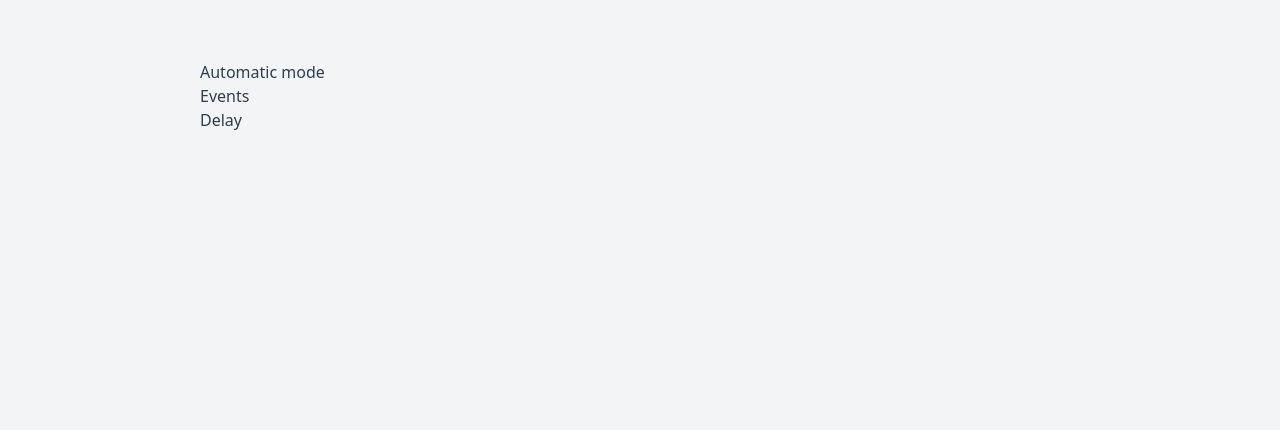
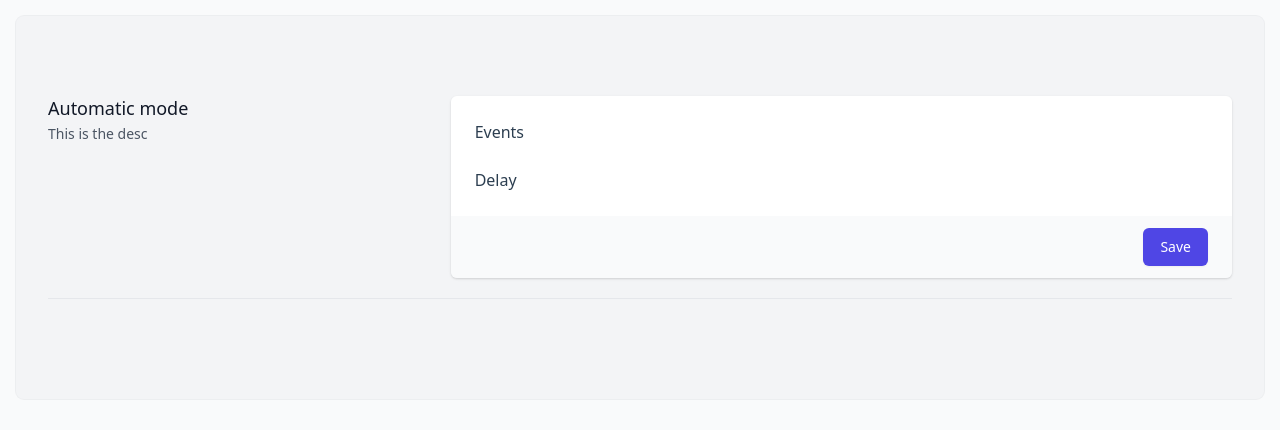
Before and after one commit to leboeuf/vue-forms, a Vue app: page / in a window 1280 px wide. Shown: the top 430 px of the page. Built offline with nearby package versions, Linux system fonts and the light colour scheme.

Commit message:
Start section design

```diff
--- a/package.json
+++ b/package.json
@@ -7,6 +7,7 @@
     "serve": "vite preview"
   },
   "dependencies": {
+    "@tailwindcss/forms": "^0.3.2",
     "vue": "^3.0.11"
   },
   "devDependencies": {
--- a/src/App.vue
+++ b/src/App.vue
@@ -1,5 +1,7 @@
 <template>
-  <Form/>
+<div class="mx-auto px-4 sm:px-6 lg:px-8 py-20 bg-gray-100 rounded-lg ring-1 ring-gray-900 ring-opacity-5" style="max-width: 85rem;">
+	<Form/>
+</div>
 </template>
 
 <script setup>
@@ -8,14 +10,13 @@ import Form from './components/Form.vue'
 
 <style>
 body {
-  font-family: Avenir, Helvetica, Arial, sans-serif;
-  -webkit-font-smoothing: antialiased;
-  -moz-osx-font-smoothing: grayscale;
-  color: #2c3e50;
-  background-color: rgba(243, 244, 246, 1);
+	font-family: Avenir, Helvetica, Arial, sans-serif;
+	-webkit-font-smoothing: antialiased;
+	-moz-osx-font-smoothing: grayscale;
+	color: #2c3e50;
+	background-color: rgba(249, 250, 251, 1);
 }
 #app {
-  margin-top: 60px;
-  margin-left: 200px;
+	margin: 1em;
 }
 </style>
--- a/src/components/Section.vue
+++ b/src/components/Section.vue
@@ -1,11 +1,41 @@
 <template>
-  <h1>{{ title }}</h1>
+	<div>
+		<div class="md:grid md:grid-cols-3 md:gap-6">
+			<div class="md:col-span-1">
+				<div class="px-4 sm:px-0">
+					<h3 class="text-lg font-medium leading-6 text-gray-900">{{ title }}</h3>
+					<p class="mt-1 text-sm text-gray-600">
+						{{ description }}
+					</p>
+				</div>
+			</div>
+			<div class="mt-5 md:mt-0 md:col-span-2">
+				<form action="#" method="POST">
+					<div class="shadow sm:rounded-md sm:overflow-hidden">
+						<div class="px-4 py-5 bg-white space-y-6 sm:p-6">
 							<component
 								v-for="component in components"
 								:key="component.controlId"
 								:is="component.type"
 								v-bind="component.model"
 							></component>
+						</div>
+						<div class="px-4 py-3 bg-gray-50 text-right sm:px-6">
+							<button type="submit" class="inline-flex justify-center py-2 px-4 border border-transparent shadow-sm text-sm font-medium rounded-md text-white bg-indigo-600 hover:bg-indigo-700 focus:outline-none focus:ring-2 focus:ring-offset-2 focus:ring-indigo-500">
+								Save
+							</button>
+						</div>
+					</div>
+				</form>
+			</div>
+		</div>
+	</div>
+
+	<div class="hidden sm:block" aria-hidden="true">
+		<div class="py-5">
+			<div class="border-t border-gray-200"></div>
+		</div>
+	</div>
 </template>
 
 <script>
--- a/tailwind.config.js
+++ b/tailwind.config.js
@@ -7,5 +7,7 @@ module.exports = {
   variants: {
     extend: {},
   },
-  plugins: [],
+  plugins: [
+    require('@tailwindcss/forms')
+  ],
 }
```
Also changed, not shown: 1 other file (tests, documents, lock files or other folders). Lines whose indentation alone changed are shown as unchanged.
